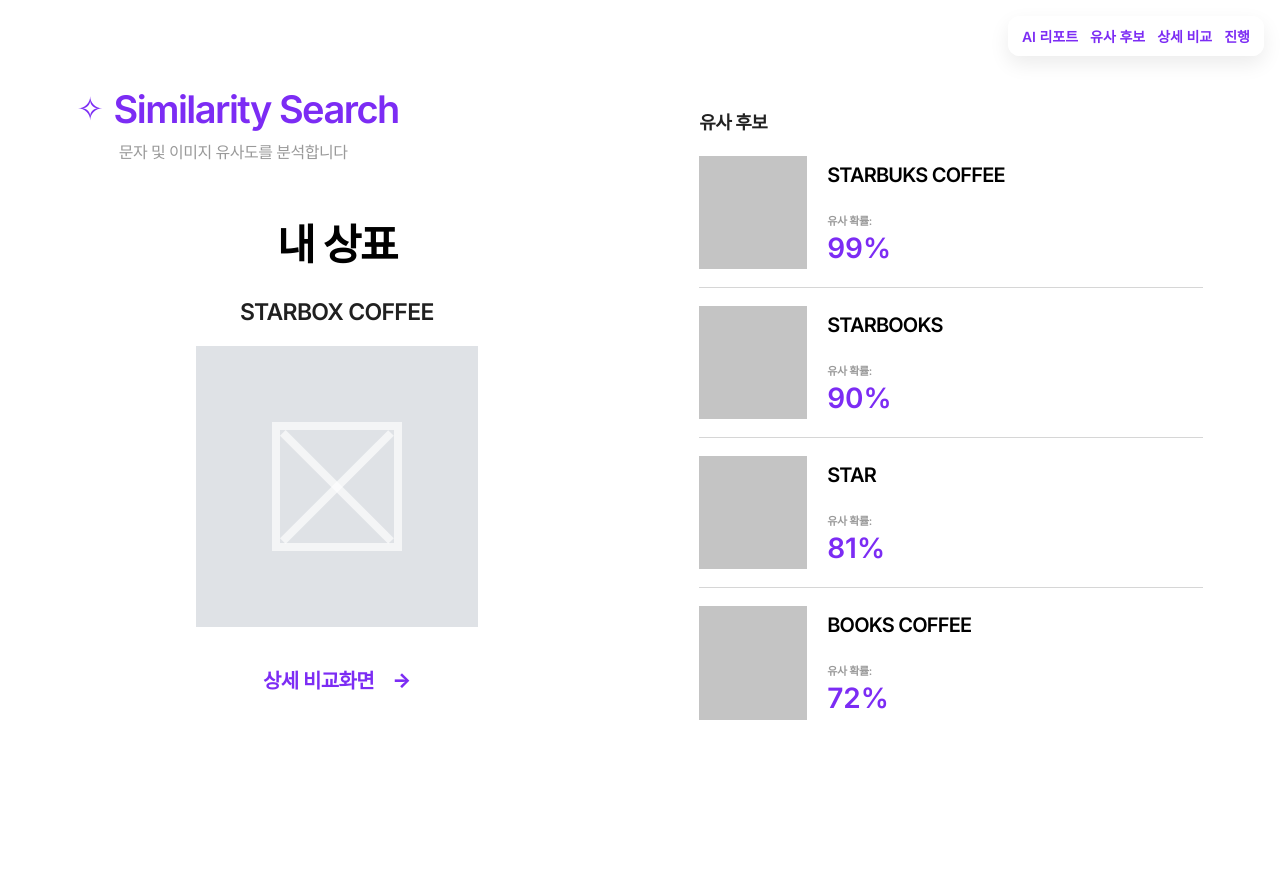
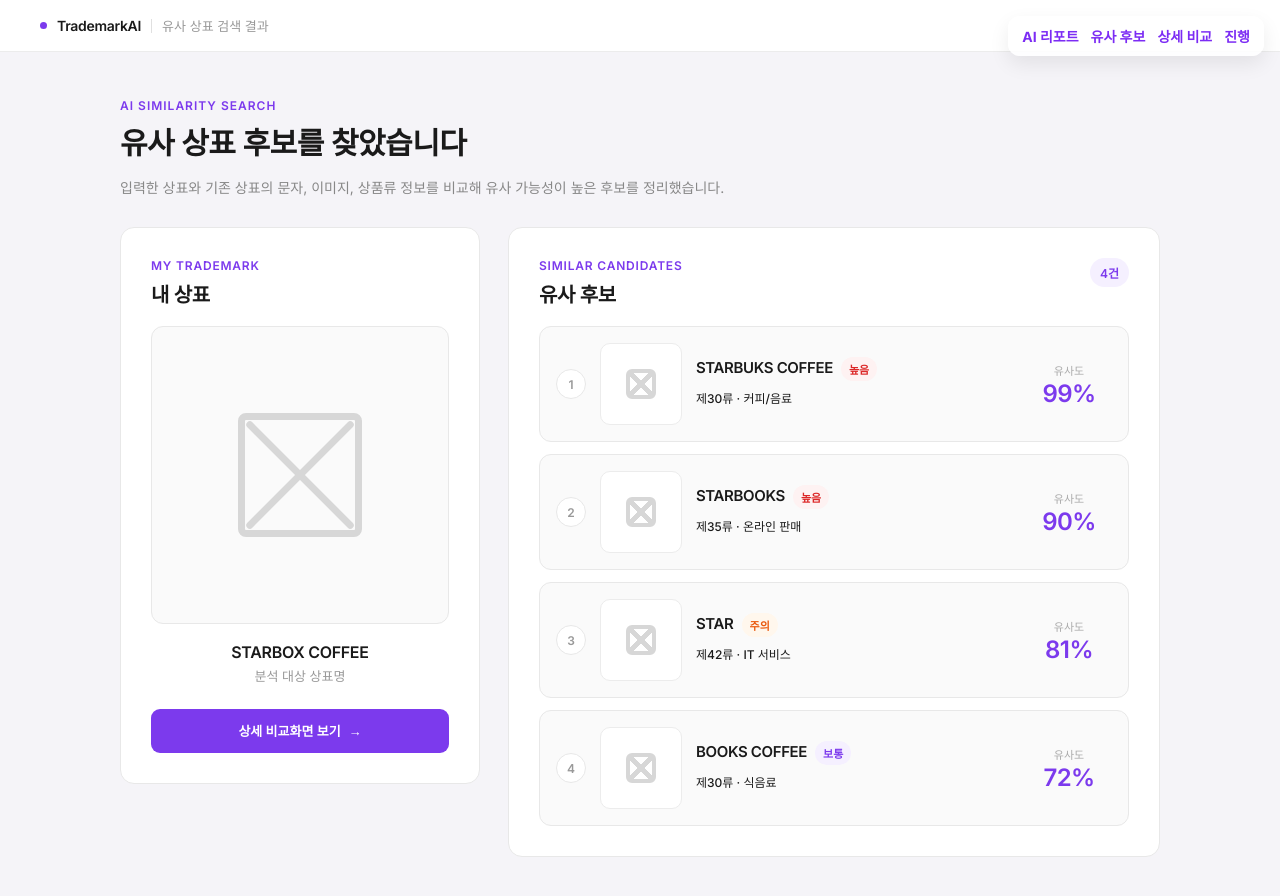
Before and after one commit to Trademark-analysis/FE, a React (Vite) app: page /similarity in a window 1280 px wide. Shown: the top 896 px of the page. Before the commit the page ends 827 px from the top, so only its background shows below. Built offline with nearby package versions, Linux system fonts and the light colour scheme.

Commit message:
feat: 유사후보 화면 ui 통일

```diff
--- a/src/pages/SimilaritySearchPage/SimilaritySearchPage.css
+++ b/src/pages/SimilaritySearchPage/SimilaritySearchPage.css
@@ -1,99 +1,165 @@
+@import url('https://fonts.googleapis.com/css2?family=Inter:wght@300;400;500;600;700;800&display=swap');
+
 .similarity-page {
   width: 100%;
   min-height: 100vh;
-  background: #ffffff;
-  color: #000000;
+  background: #f5f4f8;
+  color: #1a1a1a;
+  font-family: 'Inter', sans-serif;
 }
 
-/* 전체 레이아웃 */
+/* ── Nav ── */
+.similarity-nav {
+  height: 52px;
+  background: #fff;
+  border-bottom: 1px solid #ececec;
+  display: flex;
+  align-items: center;
+  padding: 0 40px;
+  gap: 10px;
+  box-sizing: border-box;
+}
+
+.nav-dot {
+  width: 7px;
+  height: 7px;
+  border-radius: 50%;
+  background: #7c3aed;
+}
+
+.nav-brand {
+  font-size: 14px;
+  font-weight: 600;
+  color: #1a1a1a;
+  letter-spacing: -0.3px;
+}
+
+.nav-divider {
+  width: 1px;
+  height: 14px;
+  background: #e0e0e0;
+}
+
+.nav-page {
+  font-size: 13px;
+  color: #999;
+  font-weight: 400;
+}
+
+/* ── Layout ── */
 .similarity-content {
-  width: min(100%, 1280px);
+  width: min(100%, 1120px);
   margin: 0 auto;
-  padding: clamp(56px, 7vw, 90px) clamp(32px, 6vw, 80px);
+  padding: 46px 40px 56px;
+  box-sizing: border-box;
+}
+
+.similarity-hero {
+  display: flex;
+  align-items: flex-end;
+  justify-content: space-between;
+  gap: 32px;
+  margin-bottom: 28px;
+}
+
+.hero-eyebrow {
+  margin: 0 0 10px;
+  color: #7c3aed;
+  font-size: 12px;
+  font-weight: 600;
+  letter-spacing: 1px;
+  text-transform: uppercase;
+}
+
+.similarity-hero h1 {
+  margin: 0;
+  color: #1a1a1a;
+  font-size: clamp(24px, 3vw, 30px);
+  font-weight: 600;
+  line-height: 1.35;
+  letter-spacing: -0.5px;
+}
+
+.hero-desc {
+  max-width: 620px;
+  margin: 12px 0 0;
+  color: #888;
+  font-size: 14px;
+  font-weight: 400;
+  line-height: 1.7;
+}
+
+.hero-score-card {
+  min-width: 170px;
+  padding: 18px 20px;
+  background: #fff;
+  border: 1px solid #e8e8e8;
+  border-radius: 14px;
+  box-sizing: border-box;
+}
+
+.score-label,
+.score-risk {
+  display: block;
+  color: #999;
+  font-size: 12px;
+  font-weight: 500;
+}
+
+.hero-score-card strong {
+  display: block;
+  margin: 6px 0 8px;
+  color: #7c3aed;
+  font-size: 28px;
+  font-weight: 700;
+  line-height: 1;
+  letter-spacing: -0.5px;
+}
+
+.similarity-layout {
   display: grid;
-  grid-template-columns: minmax(420px, 520px) minmax(420px, 1fr);
-  column-gap: clamp(64px, 8vw, 120px);
-  box-sizing: border-box;
+  grid-template-columns: 360px minmax(0, 1fr);
+  gap: 28px;
   align-items: start;
 }
 
-/* 왼쪽 영역 */
-.similarity-left-area {
-  width: 100%;
+/* ── Common heading ── */
+.section-heading {
+  margin-bottom: 18px;
 }
 
-.similarity-title-block {
-  margin-bottom: clamp(34px, 5vw, 48px);
+.section-heading p {
+  margin: 0 0 6px;
+  color: #7c3aed;
+  font-size: 12px;
+  font-weight: 600;
+  letter-spacing: 0.8px;
+  text-transform: uppercase;
 }
 
-.title-line {
-  display: flex;
-  align-items: center;
-  gap: 10px;
+.section-heading h2 {
+  margin: 0;
+  color: #1a1a1a;
+  font-size: 20px;
+  font-weight: 600;
+  letter-spacing: -0.4px;
 }
 
-.sparkle-icon {
-  display: inline-block;
-  font-size: clamp(26px, 4vw, 32px);
-  line-height: 1;
-  color: #7c2cf4;
-  transform: translateY(-1px);
+/* ── My trademark card ── */
+.my-trademark-card {
+  background: #fff;
+  border: 1px solid #e8e8e8;
+  border-radius: 14px;
+  padding: 30px;
+  box-sizing: border-box;
 }
 
-.title-line h1 {
-  margin: 0;
-  font-size: clamp(30px, 4vw, 38px);
-  font-weight: 800;
-  letter-spacing: -0.04em;
-  line-height: 1.05;
-  color: #7c2cf4;
-}
-
-.similarity-title-block p {
-  margin: 10px 0 0 42px;
-  color: #9a9a9a;
-  font-size: clamp(14px, 2vw, 16px);
-  font-weight: 500;
-  letter-spacing: -0.03em;
-}
-
-/* 내 상표 */
-.my-trademark-section {
-  width: 100%;
-  text-align: center;
-}
-
-.my-trademark-section h2 {
-  margin: 0 0 28px;
-  font-size: clamp(30px, 4vw, 42px);
-  font-weight: 800;
-  letter-spacing: -0.04em;
-}
-
-.my-trademark-card {
-  width: clamp(240px, 22vw, 320px);
-  margin: 0 auto;
-  background: transparent;
-  border: none;
-  box-shadow: none;
-}
-
-/* 이미지 위 제목 */
-.floating-title {
-  margin-bottom: 20px;
-  color: #202020;
-  font-size: clamp(23px, 1.6vw, 18px);
-  font-weight: 700;
-  letter-spacing: -0.03em;
-  line-height: 1.1;
-  text-align: center;
-}
-
-/* 이미지 박스 */
 .my-image-box {
   width: 100%;
   aspect-ratio: 1 / 1;
-  background: #dfe2e6;
+  background: #fafafa;
+  border: 1.5px solid #e8e8e8;
+  border-radius: 12px;
   display: flex;
   align-items: center;
   justify-content: center;
@@ -102,9 +168,10 @@
 
 .image-placeholder {
   position: relative;
-  width: 46%;
+  width: 42%;
   aspect-ratio: 1 / 1;
-  border: 8px solid rgba(255, 255, 255, 0.65);
+  border: 7px solid #d7d7d7;
+  border-radius: 8px;
   box-sizing: border-box;
 }
 
@@ -113,8 +180,9 @@
   left: 50%;
   top: 50%;
   width: 135%;
-  height: 8px;
-  background: rgba(255, 255, 255, 0.65);
+  height: 7px;
+  border-radius: 999px;
+  background: #d7d7d7;
   transform-origin: center;
 }
 
@@ -126,174 +194,318 @@
   transform: translate(-50%, -50%) rotate(-45deg);
 }
 
-/* 버튼 */
+.trademark-info {
+  margin-top: 18px;
+  text-align: center;
+}
+
+.trademark-info h3 {
+  margin: 0 0 5px;
+  color: #1a1a1a;
+  font-size: 16px;
+  font-weight: 600;
+  letter-spacing: -0.3px;
+}
+
+.trademark-info p {
+  margin: 0;
+  color: #999;
+  font-size: 13px;
+  line-height: 1.5;
+}
+
+.analysis-summary-grid {
+  display: grid;
+  grid-template-columns: repeat(2, 1fr);
+  gap: 10px;
+  margin-top: 22px;
+}
+
+.summary-item {
+  padding: 13px 14px;
+  background: #fafafa;
+  border: 1px solid #ececec;
+  border-radius: 10px;
+}
+
+.summary-item span {
+  display: block;
+  margin-bottom: 5px;
+  color: #aaa;
+  font-size: 12px;
+  font-weight: 500;
+}
+
+.summary-item strong {
+  display: block;
+  color: #555;
+  font-size: 13px;
+  font-weight: 600;
+}
+
 .detail-button {
-  margin-top: 38px;
-  padding: 0;
+  width: 100%;
+  height: 44px;
+  margin-top: 22px;
   border: none;
-  background: transparent;
-  color: #7c2cf4;
-  font-size: 20px;
-  font-weight: 800;
-  letter-spacing: -0.03em;
+  border-radius: 9px;
+  background: #7c3aed;
+  color: #fff;
+  font-size: 13px;
+  font-family: 'Inter', sans-serif;
+  font-weight: 600;
   display: inline-flex;
   align-items: center;
-  gap: 18px;
+  justify-content: center;
+  gap: 8px;
   cursor: pointer;
-  transition: opacity 0.2s ease;
+  transition: all 0.18s ease;
 }
 
 .detail-button:hover {
-  opacity: 0.6;
+  background: #6d28d9;
 }
 
-.detail-button span {
-  font-size: 20px;
+.detail-button:active {
+  transform: scale(0.99);
+}
+
+/* ── Similar candidates ── */
+.similar-candidate-section {
+  background: #fff;
+  border: 1px solid #e8e8e8;
+  border-radius: 14px;
+  padding: 30px;
+  box-sizing: border-box;
+}
+
+.candidate-heading {
+  display: flex;
+  align-items: flex-start;
+  justify-content: space-between;
+  gap: 16px;
+}
+
+.candidate-count {
+  padding: 6px 10px;
+  border-radius: 999px;
+  background: #f5f0ff;
+  color: #7c3aed;
+  font-size: 12px;
+  font-weight: 600;
+}
+
+.similar-candidate-list {
+  display: flex;
+  flex-direction: column;
+  gap: 12px;
+}
+
+.similar-candidate-row {
+  width: 100%;
+  min-height: 112px;
+  padding: 16px;
+  display: grid;
+  grid-template-columns: 30px 82px minmax(0, 1fr) 86px;
+  gap: 14px;
+  align-items: center;
+  border: 1.5px solid #e8e8e8;
+  border-radius: 12px;
+  background: #fafafa;
+  box-sizing: border-box;
+  cursor: default;
+  transition: none;
+}
+
+.rank-badge {
+  width: 30px;
+  height: 30px;
+  border-radius: 50%;
+  background: #fff;
+  border: 1px solid #e8e8e8;
+  color: #999;
+  font-size: 12px;
+  font-weight: 600;
+  display: flex;
+  align-items: center;
+  justify-content: center;
+}
+
+.similar-candidate-image {
+  width: 82px;
+  aspect-ratio: 1 / 1;
+  border-radius: 10px;
+  flex-shrink: 0;
+  background: #fff;
+  border: 1px solid #ececec;
+  display: flex;
+  align-items: center;
+  justify-content: center;
+}
+
+.mini-placeholder {
+  width: 38%;
+  aspect-ratio: 1 / 1;
+  border: 4px solid #d7d7d7;
+  border-radius: 6px;
+  background:
+    linear-gradient(45deg, transparent 43%, #d7d7d7 43%, #d7d7d7 57%, transparent 57%),
+    linear-gradient(-45deg, transparent 43%, #d7d7d7 43%, #d7d7d7 57%, transparent 57%);
+}
+
+.similar-candidate-text {
+  min-width: 0;
+}
+
+.candidate-title-row {
+  display: flex;
+  align-items: center;
+  gap: 8px;
+  margin-bottom: 8px;
+}
+
+.similar-candidate-text h3 {
+  margin: 0;
+  color: #1a1a1a;
+  font-size: 15px;
+  font-weight: 600;
+  letter-spacing: -0.35px;
+  line-height: 1.25;
+  white-space: nowrap;
+  overflow: hidden;
+  text-overflow: ellipsis;
+}
+
+.risk-chip {
+  flex-shrink: 0;
+  padding: 4px 8px;
+  border-radius: 999px;
+  font-size: 11px;
+  font-weight: 600;
+}
+
+.risk-높음 {
+  background: #fef2f2;
+  color: #dc2626;
+}
+
+.risk-주의 {
+  background: #fff7ed;
+  color: #ea580c;
+}
+
+.risk-보통 {
+  background: #f5f0ff;
+  color: #7c3aed;
+}
+
+.candidate-meta {
+  margin: 0 0 6px;
+  color: #1a1a1a;
+  font-size: 12px;
+  font-weight: 500;
+}
+
+.candidate-reason {
+  margin: 0;
+  color: #777;
+  font-size: 13px;
+  line-height: 1.5;
+}
+
+.candidate-score {
+  text-align: center;
+}
+
+.candidate-score span {
+  display: block;
+  margin-bottom: 4px;
+  color: #aaa;
+  font-size: 11px;
+  font-weight: 500;
+}
+
+.candidate-score strong {
+  display: block;
+  color: #7c3aed;
+  font-size: 24px;
+  font-weight: 600;
+  letter-spacing: -0.6px;
   line-height: 1;
 }
 
-/* 오른쪽 유사 후보 영역 */
-.similar-candidate-section {
-  width: 100%;
-  max-width: 560px;
-  padding-top: 18px;
-}
-
-.similar-candidate-section h2 {
-  margin: 0 0 22px;
-  color: #222222;
-  font-size: 18px;
-  font-weight: 700;
-  letter-spacing: -0.03em;
-}
-
-.similar-candidate-list {
-  width: 100%;
-}
-
-/* 후보 카드 */
-.similar-candidate-row {
-  width: 100%;
-  min-height: 132px;
-  padding: 0 0 18px;
-  margin-bottom: 18px;
-  display: flex;
-  gap: 20px;
-  border-bottom: 1px solid #d6d6d6;
-  box-sizing: border-box;
-  transition:
-    transform 0.18s ease,
-    opacity 0.18s ease;
-  cursor: pointer;
-}
-
-.similar-candidate-row:hover {
-  transform: translateY(-2px);
-  opacity: 0.82;
-}
-
-.similar-candidate-row:last-child {
-  border-bottom: none;
-  margin-bottom: 0;
-}
-
-.similar-candidate-image {
-  width: 108px;
-  aspect-ratio: 1 / 1;
-  flex-shrink: 0;
-  background: #c4c4c4;
-}
-
-.similar-candidate-text {
-  padding-top: 8px;
-  flex: 1;
-  min-width: 0;
-}
-
-.similar-candidate-text h3 {
-  margin: 0 0 26px;
-  color: #000000;
-  font-size: 20px;
-  font-weight: 800;
-  letter-spacing: -0.04em;
-  line-height: 1.1;
-}
-
-.similar-candidate-text p {
-  margin: 0 0 6px;
-  color: #9a9a9a;
-  font-size: 11px;
-  font-weight: 700;
-  letter-spacing: -0.03em;
-}
-
-.similar-candidate-text strong {
-  display: block;
-  color: #7c2cf4;
-  font-size: 28px;
-  font-weight: 700;
-  line-height: 1;
-}
-
-/* 태블릿 */
+/* ── Responsive ── */
 @media (max-width: 980px) {
   .similarity-content {
-    grid-template-columns: 1fr;
-    row-gap: 72px;
+    padding: 36px 28px 48px;
   }
 
-  .similar-candidate-section {
-    max-width: 100%;
-    padding-top: 0;
+  .similarity-hero {
+    align-items: stretch;
+    flex-direction: column;
   }
 
-  .my-trademark-card {
-    width: min(100%, 320px);
+  .hero-score-card {
+    width: 100%;
+  }
+
+  .similarity-layout {
+    grid-template-columns: 1fr;
   }
 }
 
-/* 모바일 */
 @media (max-width: 640px) {
-  .similarity-content {
-    padding: 40px 22px;
-    row-gap: 56px;
+  .similarity-nav {
+    padding: 0 22px;
   }
 
-  .title-line h1 {
-    font-size: 28px;
+  .similarity-content {
+    padding: 32px 22px 42px;
   }
 
-  .similarity-title-block p {
-    margin-left: 0;
+  .similarity-hero h1 {
+    font-size: 27px;
   }
 
-  .my-trademark-section h2 {
-    font-size: 32px;
-  }
-
-  .floating-title {
-    font-size: 15px;
+  .my-trademark-card,
+  .similar-candidate-section {
+    padding: 24px 20px;
   }
 
   .similar-candidate-row {
-    gap: 14px;
-    min-height: 112px;
+    grid-template-columns: 26px 64px minmax(0, 1fr);
+    align-items: start;
+  }
+
+  .rank-badge {
+    width: 26px;
+    height: 26px;
   }
 
   .similar-candidate-image {
-    width: 82px;
+    width: 64px;
+  }
+
+  .candidate-title-row {
+    align-items: flex-start;
+    flex-direction: column;
+    gap: 6px;
   }
 
   .similar-candidate-text h3 {
-    margin-bottom: 16px;
-    font-size: 16px;
+    white-space: normal;
   }
 
-  .similar-candidate-text p {
-    font-size: 10px;
+  .candidate-score {
+    grid-column: 2 / 4;
+    text-align: left;
+    display: flex;
+    align-items: baseline;
+    gap: 8px;
+    padding-left: 0;
   }
 
-  .similar-candidate-text strong {
-    font-size: 22px;
+  .candidate-score strong {
+    font-size: 24px;
   }
 }
--- a/src/pages/SimilaritySearchPage/SimilaritySearchPage.tsx
+++ b/src/pages/SimilaritySearchPage/SimilaritySearchPage.tsx
@@ -3,78 +3,133 @@
 type SimilarCandidate = {
   name: string;
   probability: number;
+  niceClass: string;
+  reason: string;
 };
 
 const similarCandidates: SimilarCandidate[] = [
   {
     name: "STARBUKS COFFEE",
     probability: 99,
+    niceClass: "제30류 · 커피/음료",
+    reason: "",
   },
   {
     name: "STARBOOKS",
     probability: 90,
+    niceClass: "제35류 · 온라인 판매",
+    reason: "",
   },
   {
     name: "STAR",
     probability: 81,
+    niceClass: "제42류 · IT 서비스",
+    reason: "",
   },
   {
     name: "BOOKS COFFEE",
     probability: 72,
+    niceClass: "제30류 · 식음료",
+    reason: "",
   },
 ];
 
+function getRiskLabel(probability: number) {
+  if (probability >= 90) return "높음";
+  if (probability >= 80) return "주의";
+  return "보통";
+}
+
 function SimilaritySearchPage() {
+  const topCandidate = similarCandidates[0];
+
   return (
     <main className="similarity-page">
+      <nav className="similarity-nav">
+        <div className="nav-dot" />
+        <span className="nav-brand">TrademarkAI</span>
+        <div className="nav-divider" />
+        <span className="nav-page">유사 상표 검색 결과</span>
+      </nav>
+
       <section className="similarity-content">
-        <div className="similarity-left-area">
-          <header className="similarity-title-block">
-            <div className="title-line">
-              <span className="sparkle-icon">✧</span>
-              <h1>Similarity Search</h1>
+        <header className="similarity-hero">
+          <div>
+            <p className="hero-eyebrow">AI Similarity Search</p>
+            <h1>유사 상표 후보를 찾았습니다</h1>
+            <p className="hero-desc">
+              입력한 상표와 기존 상표의 문자, 이미지, 상품류 정보를 비교해
+              유사 가능성이 높은 후보를 정리했습니다.
+            </p>
           </div>
-            <p>문자 및 이미지 유사도를 분석합니다</p>
+
+
         </header>
 
-          <section className="my-trademark-section">
+        <div className="similarity-layout">
+          <section className="my-trademark-card" aria-label="내 상표 정보">
+            <div className="section-heading">
+              <p>My Trademark</p>
               <h2>내 상표</h2>
-
-            <article className="my-trademark-card">
-                <div className="floating-title">STARBOX COFFEE</div>
+            </div>
 
             <div className="my-image-box">
-                  <div className="image-placeholder">
+              <div className="image-placeholder" aria-hidden="true">
                 <span className="diagonal diagonal-one" />
                 <span className="diagonal diagonal-two" />
               </div>
             </div>
-            </article>
+
+            <div className="trademark-info">
+              <h3>STARBOX COFFEE</h3>
+              <p>분석 대상 상표명</p>
+            </div>
+
 
             <button className="detail-button" type="button">
-              상세 비교화면
+              상세 비교화면 보기
               <span>→</span>
             </button>
           </section>
+
+          <section className="similar-candidate-section" aria-label="유사 후보 목록">
+            <div className="section-heading candidate-heading">
+              <div>
+                <p>Similar Candidates</p>
+                <h2>유사 후보</h2>
+              </div>
+              <span className="candidate-count">{similarCandidates.length}건</span>
             </div>
 
-        <section className="similar-candidate-section">
-          <h2>유사 후보</h2>
+            <div className="similar-candidate-list">
+              {similarCandidates.map((candidate, index) => (
+                <article className="similar-candidate-row" key={candidate.name}>
+                  <div className="rank-badge">{index + 1}</div>
 
-          <div className="similar-candidate-list">
-            {similarCandidates.map((candidate) => (
-              <article className="similar-candidate-row" key={candidate.name}>
-                <div className="similar-candidate-image" />
+                  <div className="similar-candidate-image">
+                    <div className="mini-placeholder" aria-hidden="true" />
+                  </div>
 
                   <div className="similar-candidate-text">
+                    <div className="candidate-title-row">
                       <h3>{candidate.name}</h3>
-                  <p>유사 확률:</p>
+                      <span className={`risk-chip risk-${getRiskLabel(candidate.probability)}`}>
+                        {getRiskLabel(candidate.probability)}
+                      </span>
+                    </div>
+                    <p className="candidate-meta">{candidate.niceClass}</p>
+                    <p className="candidate-reason">{candidate.reason}</p>
+                  </div>
+
+                  <div className="candidate-score">
+                    <span>유사도</span>
                     <strong>{candidate.probability}%</strong>
                   </div>
                 </article>
               ))}
             </div>
           </section>
+        </div>
       </section>
     </main>
   );
```
Lines whose indentation alone changed are shown as unchanged.
